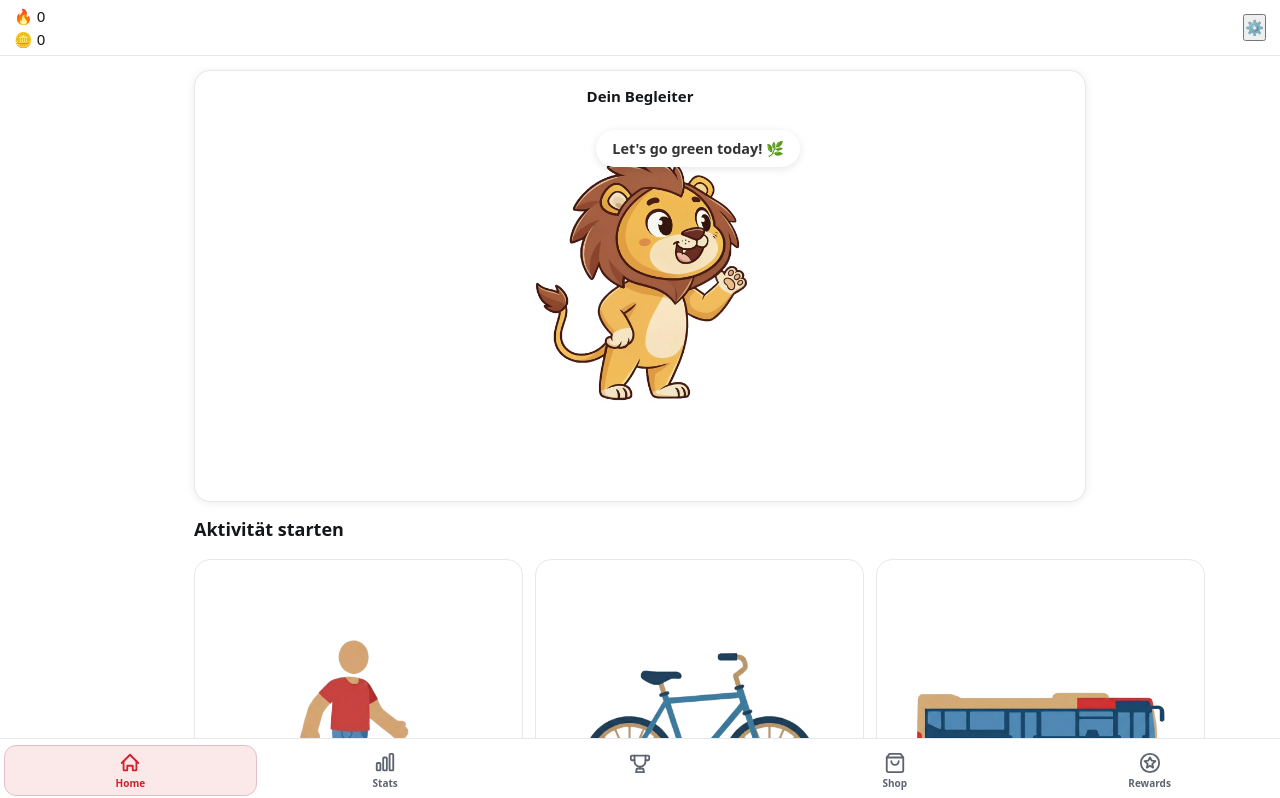
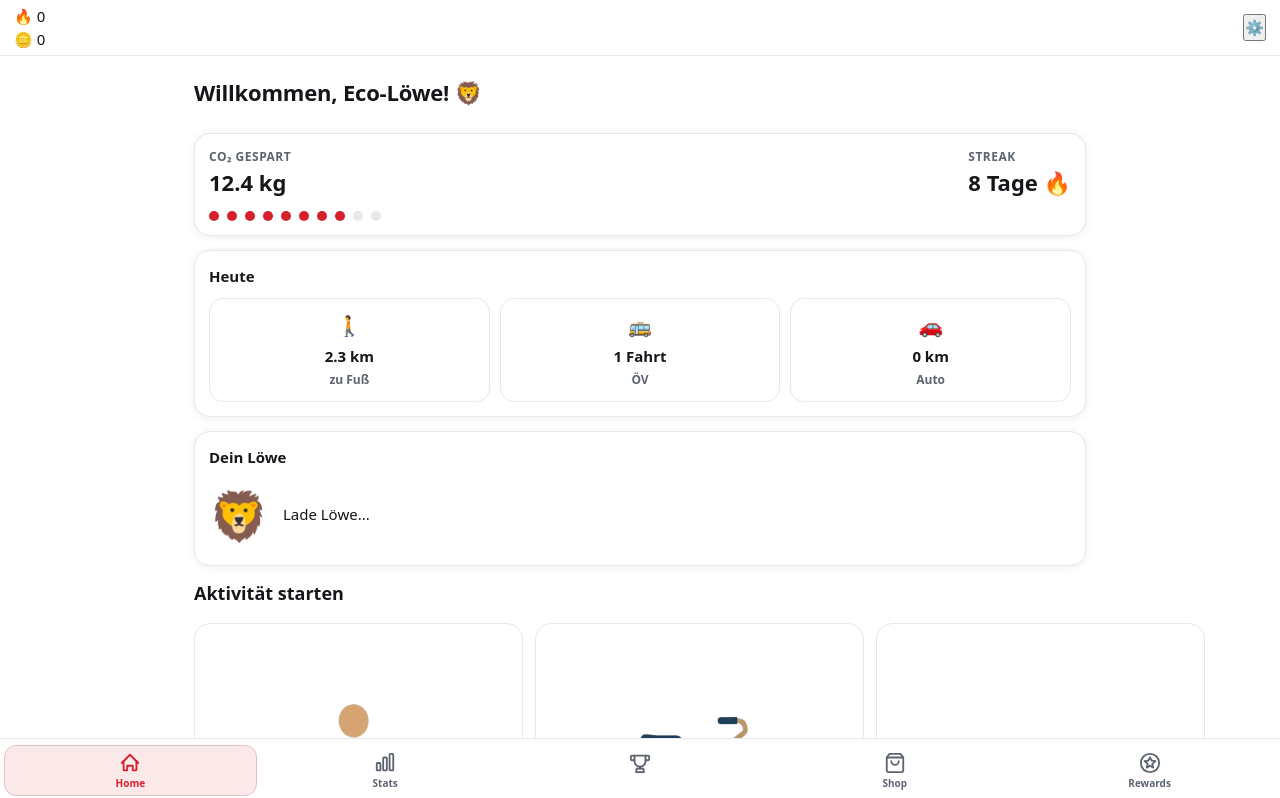
Before and after one commit to AlCaponi/EcoLion, a React (Vite) app in the folder eco-loewe-pwa/: page / in a window 1280 px wide. Shown: the top 798 px of the page. Built offline with nearby package versions, Linux system fonts and the light colour scheme; no server answers.

Commit message:
Syntax fixes

```diff
--- a/eco-loewe-pwa/src/pages/HomePage.tsx
+++ b/eco-loewe-pwa/src/pages/HomePage.tsx
@@ -3,7 +3,7 @@ import Card from "../shared/components/Card";
 import MascotDisplay from "../shared/components/MascotDisplay";
 import PrimaryButton from "../shared/components/PrimaryButton";
 import { Api } from "../shared/api/endpoints";
-import type { ActivityType } from "../shared/api/types";
+import type { ActivityType, UserDTO } from "../shared/api/types";
 
 import busIcon from "../assets/transport_types/bus_icon.png";
 import carIcon from "../assets/transport_types/car_icon.png";
@@ -27,7 +27,7 @@ export default function HomePage() {
   const [activeActivity, setActiveActivity] = useState<ActivityType | null>(null);
   const [currentActivityId, setCurrentActivityId] = useState<number | null>(null);
   const [timer, setTimer] = useState(0);
-  const [userStats, setUserStats] = useState({ level: 1, xp: 0 });
+  const [user, setUser] = useState<UserDTO | null>(null);
 
   useEffect(() => {
     fetchDashboard();
@@ -36,12 +36,7 @@ export default function HomePage() {
   const fetchDashboard = async () => {
     try {
         const data = await Api.dashboard();
-        // Calculate level based on XP (simplified logic for now)
-        // In real app, backend might send level or we compute it
-        setUserStats({
-            level: Math.floor(data.sustainabilityScore / 100) + 1,
-            xp: data.sustainabilityScore
-        });
+        setUser(data);
 
         if (data.currentActivity) {
             setActiveActivity(data.currentActivity.activityType);
@@ -70,17 +65,15 @@ export default function HomePage() {
 
   const handleStart = async (id: string) => {
     const type = id as ActivityType;
+    // Optimistic update
+    setActiveActivity(type);
+    setTimer(0);
     try {
-      const data = await Api.startActivity({ activityType: type, startTime: new Date().toISOString() });
-      if (!data || typeof data.activityId !== "number") {
-        console.error("Failed to start activity: invalid response payload", data);
-        return;
-      }
-      setCurrentActivityId(data.activityId);
-      setActiveActivity(type);
-      setTimer(0);
+        const data = await Api.startActivity({ activityType: type, startTime: new Date().toISOString() });
+        setCurrentActivityId(data.activityId);
     } catch (e) {
-      console.error("Failed to start activity", e);
+        console.error("Failed to start activity", e);
+        setActiveActivity(null); // Revert on failure
     }
   };
 
@@ -109,8 +102,9 @@ export default function HomePage() {
 
         <MascotDisplay
             movement={activeActivity}
-            level={userStats.level}
-            xp={userStats.xp}
+            level={user ? Math.floor(user.sustainabilityScore / 100) + 1 : 1}
+            xp={user?.sustainabilityScore ?? 0}
+            accessories={user?.lion.accessories}
             style={{ marginBottom: "2rem" }}
         />
 
@@ -129,14 +123,62 @@ export default function HomePage() {
 
   return (
     <div className="page homePage">
-      <Card className="hero-card">
-        <div style={{ textAlign: "center", marginBottom: "1rem" }}>
-           <div className="sectionTitle">Dein Begleiter</div>
+      <h1>Willkommen, Eco-Löwe! 🦁</h1>
+
+      <Card>
+        <div className="row between">
+          <div>
+            <div className="label">CO₂ gespart</div>
+            <div className="heroValue">12.4 kg</div>
+          </div>
+          <div>
+            <div className="label">Streak</div>
+            <div className="heroValue">{user?.streakDays ?? STREAK_DAYS} Tage 🔥</div>
+          </div>
         </div>
-        <MascotDisplay
-            level={userStats.level}
-            xp={userStats.xp}
-        />
+        <div className="streakBar" aria-hidden="true">
+          {Array.from({ length: 10 }).map((_, i) => (
+            <span key={i} className={i < (user?.streakDays ?? STREAK_DAYS) ? "dot on" : "dot"} />
+          ))}
+        </div>
+      </Card>
+
+      <Card>
+        <div className="sectionTitle">Heute</div>
+        <div className="todayGrid">
+          <div className="todayStat">
+            <span className="todayIcon">🚶</span>
+            <span className="todayVal">2.3 km</span>
+            <span className="todayLabel">zu Fuß</span>
+          </div>
+          <div className="todayStat">
+            <span className="todayIcon">🚌</span>
+            <span className="todayVal">1 Fahrt</span>
+            <span className="todayLabel">ÖV</span>
+          </div>
+          <div className="todayStat">
+            <span className="todayIcon">🚗</span>
+            <span className="todayVal">0 km</span>
+            <span className="todayLabel">Auto</span>
+          </div>
+        </div>
+      </Card>
+
+      <Card>
+        <div className="sectionTitle">Dein Löwe</div>
+        {user ? (
+          <MascotDisplay
+            level={Math.floor(user.sustainabilityScore / 100) + 1}
+            xp={user.sustainabilityScore}
+            accessories={user.lion.accessories}
+            movement="idle"
+          />
+        ) : (
+           <div className="lionPreview">
+              <div className="lionEmoji">🦁</div>
+              <div>Lade Löwe...</div>
+           </div>
+        )}
       </Card>
 
       <section className="activity-section">
--- a/eco-loewe-pwa/src/shared/components/MascotDisplay.tsx
+++ b/eco-loewe-pwa/src/shared/components/MascotDisplay.tsx
@@ -1,5 +1,6 @@
 import type { CSSProperties } from "react";
-// Import the default lion image
+
+// Import base movements
 import idleParams from "../../assets/mascot/idle.png";
 import bikingDisplay from "../../assets/mascot/biking.png";
 import carDisplay from "../../assets/mascot/car.png";
@@ -8,13 +9,17 @@ import homeOfficeDisplay from "../../assets/mascot/homeOffice.png";
 import publicTransportDisplay from "../../assets/mascot/public_transport.png";
 import walkingDisplay from "../../assets/mascot/walking.png";
 
-type Mood = "happy" | "sad" | "determined" | "angry";
+// Import accessories
+import birthdayHat from "../../assets/articles/hats/birthday_hat/birthday_hat.png";
+import detectiveHat from "../../assets/articles/hats/detective_hat/DetectiveHat.png";
+
 type Movement = "idle" | "walk" | "bike" | "transit" | "drive" | "wfh" | "pool";
 
 interface MascotDisplayProps {
   movement?: Movement;
   level?: number;
   xp?: number;
+  accessories?: string[]; // IDs of equipped accessories
   className?: string;
   style?: CSSProperties;
 }
@@ -29,29 +34,52 @@ const MOVEMENT_IMAGES: Record<Movement, string> = {
   pool: carPoolingDisplay,
 };
 
+const ACCESSORY_IMAGES: Record<string, string> = {
+  "hat-birthday": birthdayHat,
+  "hat-detective": detectiveHat,
+  // Add other mappings as needed
+};
+
 export default function MascotDisplay({
   movement = "idle",
   level = 1,
   xp = 0,
+  accessories = [],
   className = "",
   style,
 }: MascotDisplayProps) {
-  const imageSrc = MOVEMENT_IMAGES[movement] || idleParams;
+  const baseImageSrc = MOVEMENT_IMAGES[movement] || idleParams;
 
   return (
     <div className={`mascot-container ${className}`} style={{ ...styles.container, ...style }}>
       <div className="mascot-visual" style={styles.visualWrapper}>
-         {/* Base Layer */}
+         {/* Base Layer (Z-Index 1) */}
         <img
-          src={imageSrc}
+          src={baseImageSrc}
           alt={`Eco-Lion is ${movement}`}
-          style={styles.lionImage}
+          style={{ ...styles.layer, ...styles.baseLayer }}
         />
 
-        {/* Simple speech bubble for "Duolingo" feel */}
-        <div style={styles.speechBubble}>
-          Let's go green today! 🌿
-        </div>
+        {/* Accessory Layer (Z-Index 2+) */}
+        {accessories.map((accId, index) => {
+          const src = ACCESSORY_IMAGES[accId];
+          if (!src) return null;
+          return (
+            <img
+              key={accId}
+              src={src}
+              alt={`Accessory ${accId}`}
+              style={{ ...styles.layer, zIndex: 10 + index }} // Stack in order
+            />
+          );
+        })}
+
+        {/* Optional Speech Bubble for Idle state */}
+        {movement === "idle" && (
+            <div style={styles.speechBubble}>
+              Let's go green today! 🌿
+            </div>
+        )}
       </div>
 
       <div className="mascot-stats" style={styles.statsContainer}>
@@ -74,16 +102,22 @@ const styles: Record<string, CSSProperties> = {
   },
   visualWrapper: {
     position: "relative",
-    width: "280px", // adjust based on image natural size
+    width: "280px",
     height: "280px",
     display: "flex",
     justifyContent: "center",
     alignItems: "center",
   },
-  lionImage: {
+  layer: {
+    position: "absolute",
+    top: 0,
+    left: 0,
     width: "100%",
     height: "100%",
     objectFit: "contain",
+  },
+  baseLayer: {
+    zIndex: 1,
   },
   speechBubble: {
     position: "absolute",
@@ -96,7 +130,7 @@ const styles: Record<string, CSSProperties> = {
     fontSize: "0.9rem",
     fontWeight: "bold",
     color: "#333",
-    zIndex: 10,
+    zIndex: 100, // Always on top
     animation: "float 3s ease-in-out infinite",
   },
   statsContainer: {
@@ -111,7 +145,7 @@ const styles: Record<string, CSSProperties> = {
     backdropFilter: "blur(4px)",
     display: "flex",
     gap: "0.5rem",
-    color: "#fff", // Assuming dark background or card
+    color: "#fff",
     fontWeight: "500",
   },
 };
```
Also changed, not shown: eco-loewe-pwa/src/shared/api/types.ts (+30 -9 lines).
